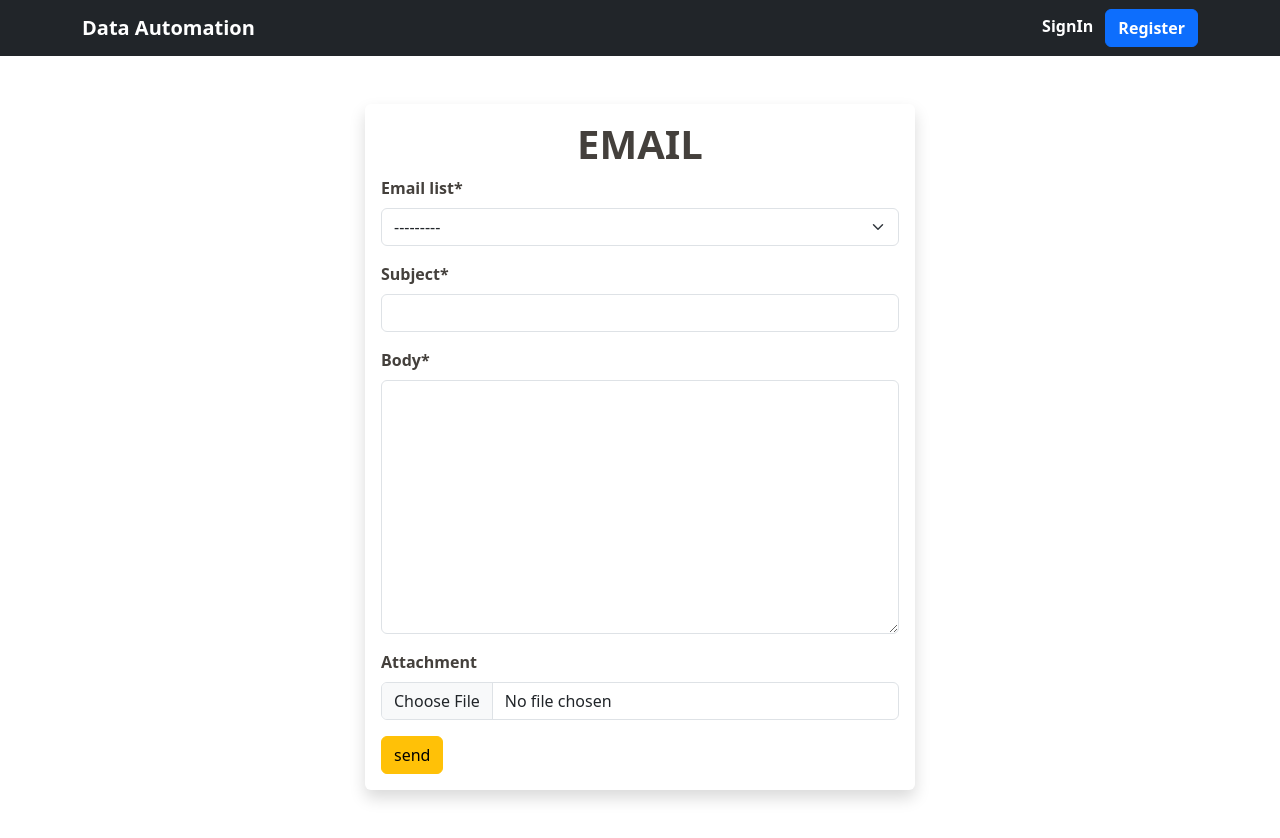
After one commit to Siddharthbadal/djangoAutomationProject, a Django app: page /emails/send-email/ in a window 1280 px wide. The commit adds this page. Run offline with Django 5.2, Linux system fonts and the light colour scheme; data that the repository does not hold is empty; parts of the project's set-up code (start-up, migrations or seed data) failed here and were passed over; some libraries are stand-ins or nearby versions.

Commit message:
bulk-email-send

```diff
--- a/auto_main/settings.py
+++ b/auto_main/settings.py
@@ -41,7 +41,9 @@ INSTALLED_APPS = [
     'dataentry',
     'uploads',
     'crispy_forms',
-    'crispy_bootstrap5'
+    'crispy_bootstrap5',
+    'emails',
+
 ]
 
 MIDDLEWARE = [
--- a/auto_main/urls.py
+++ b/auto_main/urls.py
@@ -16,4 +16,6 @@ urlpatterns = [
     path('login/', views.login, name='login'),
     path('logout/', views.logout, name='logout'),
 
+    path('emails/', include("emails.urls")),
+
 ] + static(settings.MEDIA_URL, document_root=settings.MEDIA_ROOT)
--- /dev/null
+++ b/emails/apps.py
@@ -0,0 +1,6 @@
+from django.apps import AppConfig
+
+
+class EmailsConfig(AppConfig):
+    default_auto_field = 'django.db.models.BigAutoField'
+    name = 'emails'
--- /dev/null
+++ b/emails/forms.py
@@ -0,0 +1,7 @@
+from django import forms
+from .models import Email
+
+class EmailForm(forms.ModelForm):
+    class Meta:
+        model = Email
+        fields = ("__all__")
--- /dev/null
+++ b/emails/models.py
@@ -0,0 +1,30 @@
+from django.db import models
+
+# Create your models here.
+
+# email list
+class List(models.Model):
+    email_list = models.CharField(max_length=50)
+
+    def __str__(self):
+        return self.email_list
+
+
+
+class Subscriber(models.Model):
+    email_list = models.ForeignKey(List, on_delete=models.CASCADE)
+    email_address = models.EmailField(max_length=150)
+
+    def __str__(self):
+        return self.email_address
+
+class Email(models.Model):
+    email_list = models.ForeignKey(List, on_delete=models.CASCADE)
+    subject = models.CharField(max_length=150)
+    body = models.TextField()
+    attachment = models.FileField(upload_to="email_attachment", blank=True, null=True)
+    sent_at = models.DateTimeField(auto_now_add=True)
+
+
+    def __str__(self):
+        return self.subject
--- /dev/null
+++ b/emails/tests.py
@@ -0,0 +1,3 @@
+from django.test import TestCase
+
+# Create your tests here.
--- /dev/null
+++ b/emails/urls.py
@@ -0,0 +1,8 @@
+from django.urls import path
+from . import views
+
+
+
+urlpatterns = [
+    path("send-email/", views.send_email, name="send_email")
+]
--- /dev/null
+++ b/emails/views.py
@@ -0,0 +1,22 @@
+from django.shortcuts import render, redirect
+from .forms import EmailForm
+from django.contrib import messages
+
+def send_email(request):
+    if request.method =='POST':
+        email_form = EmailForm(request.POST, request.FILES)
+        if email_form.is_valid():
+             email_form.save()
+             # send and email
+
+
+             #display a success message
+             messages.success(request, 'Email Sent Successfully!')
+             return redirect('send_email')
+
+    else:
+            email_form = EmailForm()
+            context = {
+                 'email_form': email_form
+            }
+            return render(request, 'emails/send_email.html', context)
--- a/requirements.txt
+++ b/requirements.txt
@@ -9,7 +9,9 @@ click-didyoumean==0.3.1
 click-plugins==1.1.1
 click-repl==0.3.0
 colorama==0.4.6
+crispy-bootstrap5==2024.2
 Django==5.0.3
+django-crispy-forms==2.1
 dnspython==2.6.1
 eventlet==0.36.0
 gevent==24.2.1
--- /dev/null
+++ b/templates/emails/send_email.html
@@ -0,0 +1,29 @@
+{% extends 'base.html' %}
+
+
+{% block content %}
+
+{% load crispy_forms_tags %}
+
+{% include 'alerts.html' %}
+
+<div class="container mt-5 mb-5 fw-bold shadow rounded p-3"
+style="color:#44403c; max-width:550px;">
+        <h1 class='text-center fw-bolder text-uppercase' >Email </h1>
+
+        <form action="{% url "send_email" %}" method="POST" enctype="multipart/form-data">
+            {% csrf_token %}
+
+            <div class='form-group'>
+                {{ email_form | crispy }}
+            </div>
+
+            <div class="form-group">
+                <input type="submit" value='send' class='btn btn-warning'>
+            </div>
+
+        </form>
+
+</div>
+
+{% endblock %}
--- a/templates/index.html
+++ b/templates/index.html
@@ -36,7 +36,7 @@
 
         <!-- Bulk Emails -->
         <div class="col-md-4">
-            <a href="#" class="text-decoration-none text-dark">
+            <a href="{% url 'send_email' %}" class="text-decoration-none text-dark">
                 <div class="card alert-danger shadow">
                     <div class="card-header border-bottom border-secondary">
                     <h4>Bulk Emails</h4>
@@ -98,7 +98,7 @@
     </div>
 
     {% else %}
-    <h5 class='text-muted text-center mb-1'>Data Automation Tools with Django, Redis, Celery</h5>
+    <h5 class='text-muted text-center mb-1'>Data Automation ToolKit</h5>
     <div class="row pt-5">
         <!-- Import data -->
         <div class="col-md-4">
@@ -135,7 +135,7 @@
                     <h4>Bulk Emails</h4>
                     </div>
                     <div class="card-body">
-                    <p class="card-text">Sends bulk emails to users</p>
+                    <p class="card-text">Sends Emails</p>
                     </div>
                 </div>
                </a>
```
Also changed, not shown: emails/admin.py (added, +8 -0 lines), README.md, emails/__init__.py (added), emails/migrations/0001_initial.py (added), emails/migrations/__init__.py (added).
